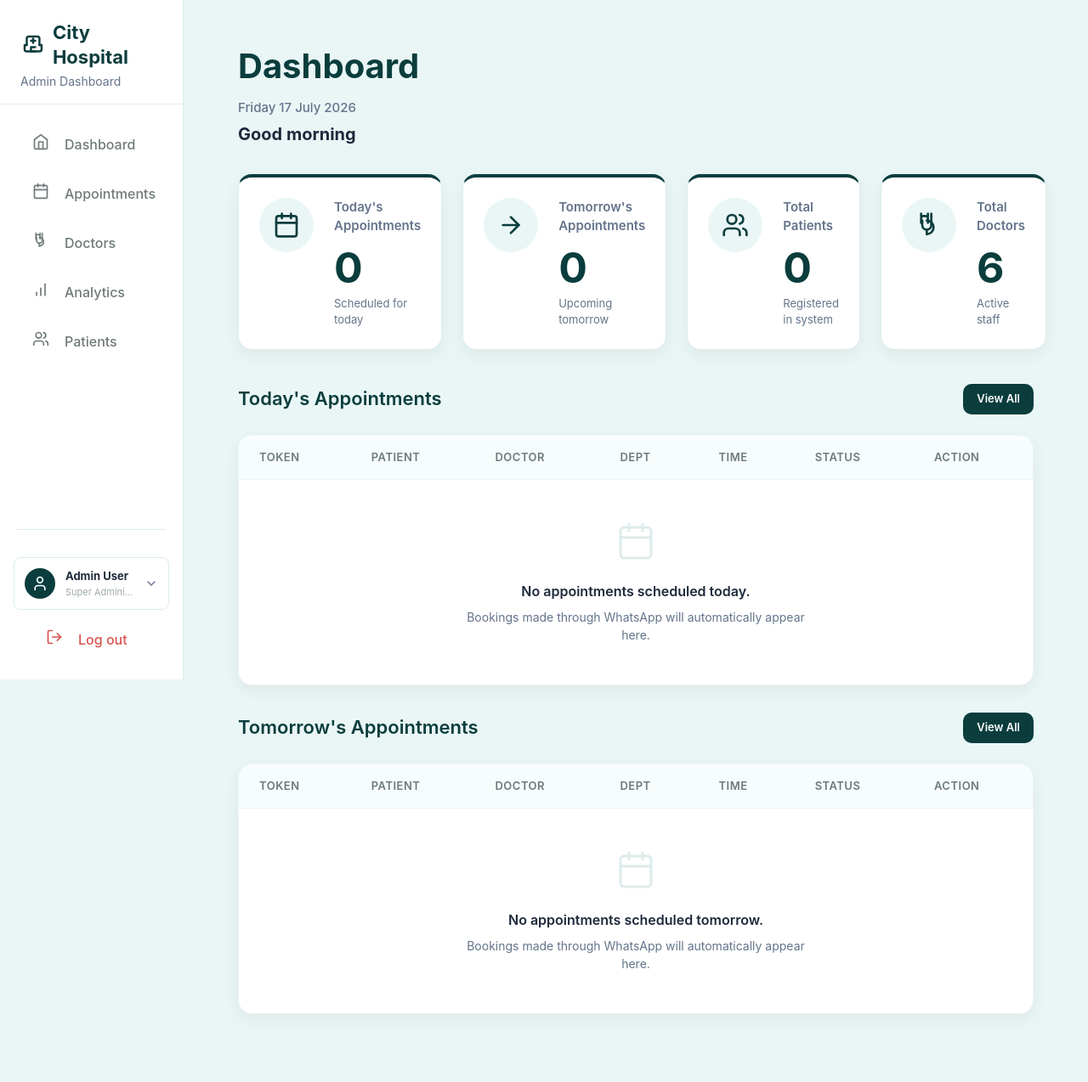
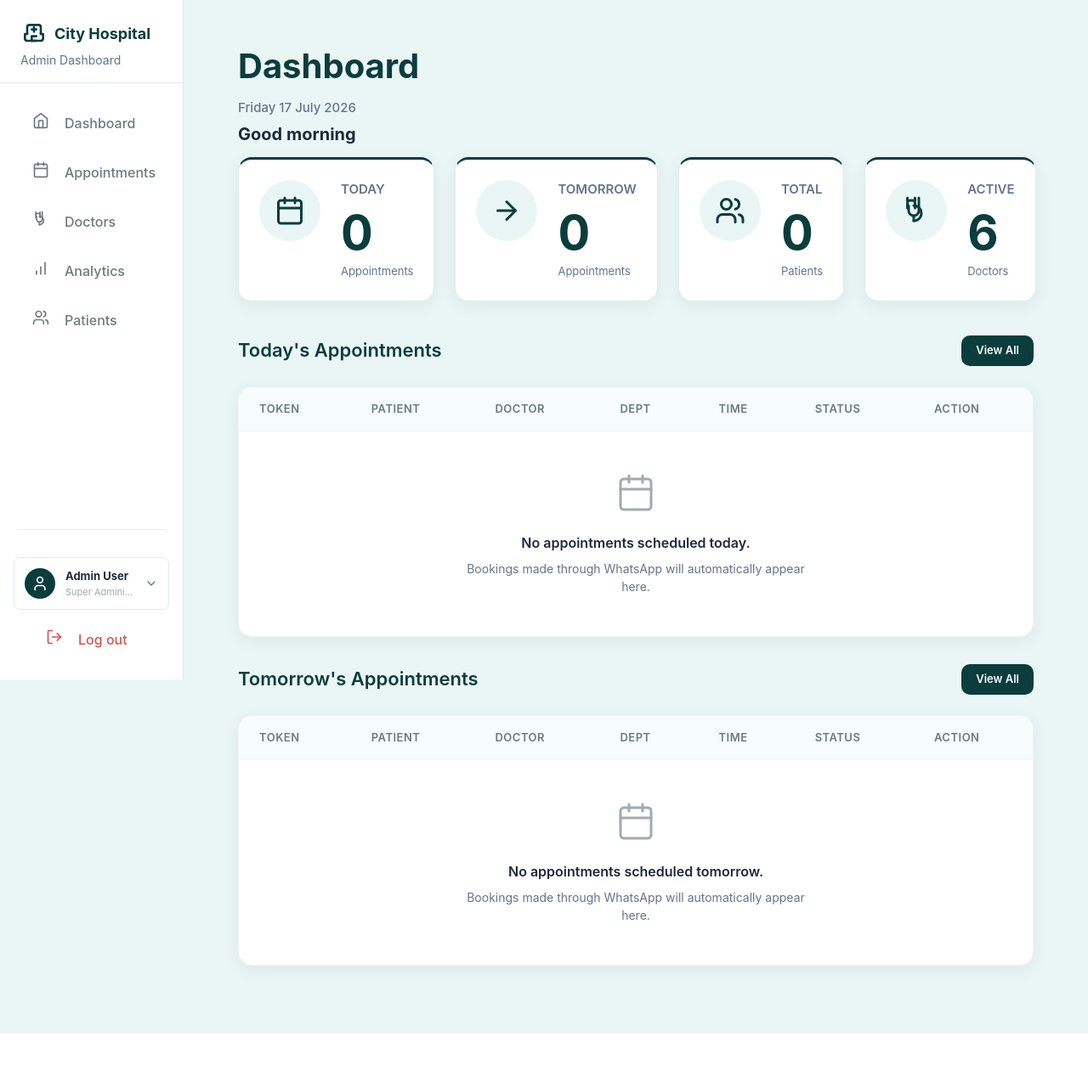
Before and after one commit to mohithpandiri2222-a11y/Hospital-WhatsApp-bot, a Flask app: page /admin/ in a window 1280 px wide. Shown: the whole page at 85% size. After the commit the page ends 1217 px from the top, so only its background shows below. Run offline with Flask 3, Linux system fonts and the light colour scheme; the visitor is signed in with stand-in values (Sample User, id 1); data comes from the database, SQL or seed files in the repository; data that the repository does not hold is empty.

Commit message:
UI Micro-refinements: KPI restructuring, logo, spacing, and icon updates

```diff
--- a/bot/admin_dashboard/static/css/admin.css
+++ b/bot/admin_dashboard/static/css/admin.css
@@ -201,7 +201,7 @@ ul { list-style: none; }
   padding: 24px;
   box-shadow: var(--shadow);
   border: 1px solid var(--border);
-  border-top: 4px solid var(--primary);
+  border-top: 3px solid var(--primary);
   display: flex;
   align-items: flex-start;
   gap: 24px;
@@ -213,8 +213,8 @@ ul { list-style: none; }
 }
 
 .card-icon {
-  width: 64px;
-  height: 64px;
+  width: 72px;
+  height: 72px;
   border-radius: 50%;
   background: var(--primary-light);
   color: var(--primary);
@@ -223,7 +223,7 @@ ul { list-style: none; }
   justify-content: center;
   flex-shrink: 0;
 }
-.card-icon svg { width: 32px; height: 32px; }
+.card-icon svg { width: 36px; height: 36px; }
 
 .card-info {
   display: flex;
@@ -239,7 +239,7 @@ ul { list-style: none; }
 }
 
 .card-value {
-  font-size: 50px;
+  font-size: 56px;
   font-weight: 700;
   color: var(--primary);
   line-height: 1;
@@ -316,7 +316,7 @@ tbody tr:hover { background: #F9FFFF; }
 
 .empty-icon {
   margin-bottom: 16px;
-  color: var(--border);
+  color: #A0ABAB;
 }
 
 /* ── Status Badges ─────────────────────────────────────────── */
@@ -347,7 +347,7 @@ tbody tr:hover { background: #F9FFFF; }
   font-size: 14px;
   font-weight: 600;
   cursor: pointer;
-  border: none;
+  border: 1px solid transparent;
   transition: all 0.2s;
   text-align: center;
   white-space: nowrap;
@@ -451,6 +451,7 @@ input:focus, select:focus, textarea:focus {
   display: flex;
   gap: 16px;
   margin-bottom: 24px;
+  align-items: center;
 }
 
 .search-bar input { flex: 1; }
--- a/bot/admin_dashboard/templates/admin/dashboard.html
+++ b/bot/admin_dashboard/templates/admin/dashboard.html
@@ -2,7 +2,7 @@
 {% block title %}Dashboard{% endblock %}
 {% block content %}
 <h1 class="page-title">Dashboard</h1>
-<div style="margin-bottom: 32px;">
+<div style="margin-bottom: 12px;">
   <div id="greeting-date" style="font-size: 15px; color: var(--text-muted); font-weight: 500;"></div>
   <div id="greeting-msg" style="font-size: 20px; font-weight: 700; color: var(--text); margin-top: 4px;"></div>
 </div>
@@ -13,33 +13,33 @@
   <div class="card card-primary">
     <span class="card-icon"><svg xmlns="http://www.w3.org/2000/svg" width="28" height="28" viewBox="0 0 24 24" fill="none" stroke="currentColor" stroke-width="2" stroke-linecap="round" stroke-linejoin="round"><rect width="18" height="18" x="3" y="4" rx="2" ry="2"/><line x1="16" x2="16" y1="2" y2="6"/><line x1="8" x2="8" y1="2" y2="6"/><line x1="3" x2="21" y1="10" y2="10"/></svg></span>
     <div class="card-info">
-      <div class="card-label">Today's Appointments</div>
+      <div class="card-label">TODAY</div>
       <div class="card-value">{{ stats.today }}</div>
-      <div class="card-subtitle">Scheduled for today</div>
+      <div class="card-subtitle">Appointments</div>
     </div>
   </div>
   <div class="card card-primary">
     <span class="card-icon"><svg xmlns="http://www.w3.org/2000/svg" width="28" height="28" viewBox="0 0 24 24" fill="none" stroke="currentColor" stroke-width="2" stroke-linecap="round" stroke-linejoin="round"><path d="M5 12h14"/><path d="m12 5 7 7-7 7"/></svg></span>
     <div class="card-info">
-      <div class="card-label">Tomorrow's Appointments</div>
+      <div class="card-label">TOMORROW</div>
       <div class="card-value">{{ stats.tomorrow }}</div>
-      <div class="card-subtitle">Upcoming tomorrow</div>
+      <div class="card-subtitle">Appointments</div>
     </div>
   </div>
   <div class="card card-success">
     <span class="card-icon"><svg xmlns="http://www.w3.org/2000/svg" width="28" height="28" viewBox="0 0 24 24" fill="none" stroke="currentColor" stroke-width="2" stroke-linecap="round" stroke-linejoin="round"><path d="M16 21v-2a4 4 0 0 0-4-4H6a4 4 0 0 0-4 4v2"/><circle cx="9" cy="7" r="4"/><path d="M22 21v-2a4 4 0 0 0-3-3.87"/><path d="M16 3.13a4 4 0 0 1 0 7.75"/></svg></span>
     <div class="card-info">
-      <div class="card-label">Total Patients</div>
+      <div class="card-label">TOTAL</div>
       <div class="card-value">{{ stats.patients }}</div>
-      <div class="card-subtitle">Registered in system</div>
+      <div class="card-subtitle">Patients</div>
     </div>
   </div>
   <div class="card card-primary">
     <span class="card-icon"><svg xmlns="http://www.w3.org/2000/svg" width="28" height="28" viewBox="0 0 24 24" fill="none" stroke="currentColor" stroke-width="2" stroke-linecap="round" stroke-linejoin="round"><path d="M11 2v2"/><path d="M5 2v2"/><path d="M5 10V6a2 2 0 0 1 2-2h2a2 2 0 0 1 2 2v4"/><path d="M14 2v10a4 4 0 1 1-8 0V8"/><path d="M10 20a6 6 0 1 0 0-12"/><path d="M10 20v-4"/></svg></span>
     <div class="card-info">
-      <div class="card-label">Total Doctors</div>
+      <div class="card-label">ACTIVE</div>
       <div class="card-value">{{ stats.doctors }}</div>
-      <div class="card-subtitle">Active staff</div>
+      <div class="card-subtitle">Doctors</div>
     </div>
   </div>
 </div>
--- a/bot/admin_dashboard/templates/admin/doctors.html
+++ b/bot/admin_dashboard/templates/admin/doctors.html
@@ -77,7 +77,7 @@
           <input type="text" name="reason" placeholder="Select reason" style="width:100%; padding: 10px 12px; border: 1px solid var(--border); border-radius: 6px; font-size:13px;">
         </div>
       </div>
-      <button type="submit" class="btn btn-primary" style="width:100%; justify-content:center; margin-top:8px; padding: 12px; font-size: 14px;">Mark Leave</button>
+      <button type="submit" class="btn btn-primary" style="width:100%; justify-content:center; margin-top:8px; padding: 8px; font-size: 13px; height: 38px;">Mark Leave</button>
     </form>
   </div>
 </div>
--- a/bot/admin_dashboard/templates/base_admin.html
+++ b/bot/admin_dashboard/templates/base_admin.html
@@ -14,7 +14,7 @@
   <!-- Desktop Sidebar -->
   <nav class="sidebar">
     <div class="sidebar-logo">
-      <h1 style="display:flex; align-items:center; gap:8px;"><svg xmlns="http://www.w3.org/2000/svg" width="24" height="24" viewBox="0 0 24 24" fill="none" stroke="currentColor" stroke-width="2" stroke-linecap="round" stroke-linejoin="round"><path d="M12 6v4"/><path d="M14 14h-4v4"/><path d="M14 18h-4"/><path d="M14 8h-4"/><path d="M18 12h2v4a2 2 0 0 1-2 2H6a2 2 0 0 1-2-2v-4h2"/><path d="M6 12V6a2 2 0 0 1 2-2h8a2 2 0 0 1 2 2v6"/></svg> City Hospital</h1>
+      <h1 style="display:flex; align-items:center; gap:8px; font-size:18px; white-space:nowrap;"><svg xmlns="http://www.w3.org/2000/svg" width="24" height="24" viewBox="0 0 24 24" fill="none" stroke="currentColor" stroke-width="2" stroke-linecap="round" stroke-linejoin="round"><path d="M12 6v4"/><path d="M14 14h-4v4"/><path d="M14 18h-4"/><path d="M14 8h-4"/><path d="M18 12h2v4a2 2 0 0 1-2 2H6a2 2 0 0 1-2-2v-4h2"/><path d="M6 12V6a2 2 0 0 1 2-2h8a2 2 0 0 1 2 2v6"/></svg> City Hospital</h1>
       <p>Admin Dashboard</p>
     </div>
     <ul class="sidebar-nav">
```
